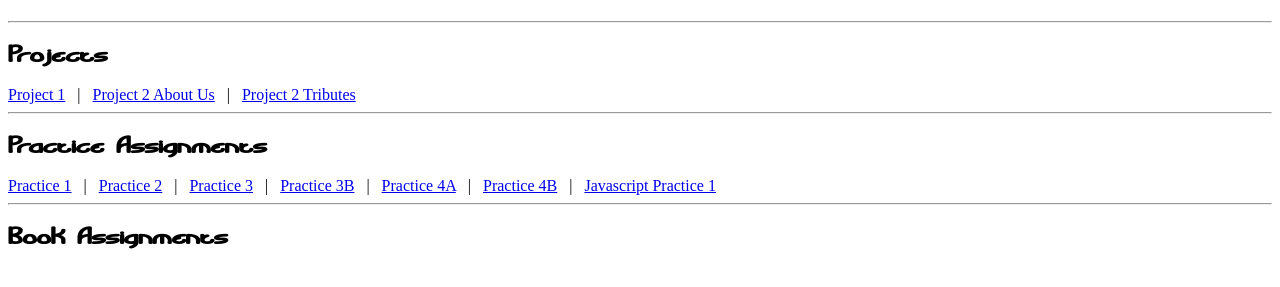
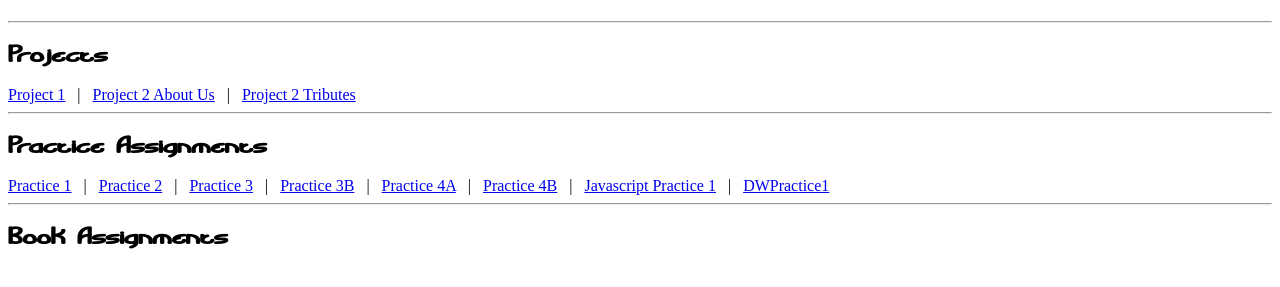
Before and after one commit to nev3yuh/INFO2420, a plain HTML site: page index.html in a window 1280 px wide. Shown: the part 65-352 px from the top of the page. Drawn offline with Linux system fonts and the light colour scheme.

Commit message:
Added DWPractice1 to homepage

```diff
--- a/index.html
+++ b/index.html
@@ -58,6 +58,8 @@ h2{
 <a href="./Practices/HTMLPractice4B/CSS3Fonts.html" target="_blank">Practice 4B</a>
 &nbsp;&nbsp;|&nbsp;&nbsp;
 <a href="./Practices/JavaScriptPractice1/ImageSwap.htm" target="_blank">Javascript Practice 1</a>
+&nbsp;&nbsp;|&nbsp;&nbsp;
+<a href="./Practices/my_portfolio/work-with-html-text/work-with-html-text/rendered-index-start.html" target="_blank">DWPractice1</a>
 <hr />
 <h2>Book Assignments</h2>
 
```
